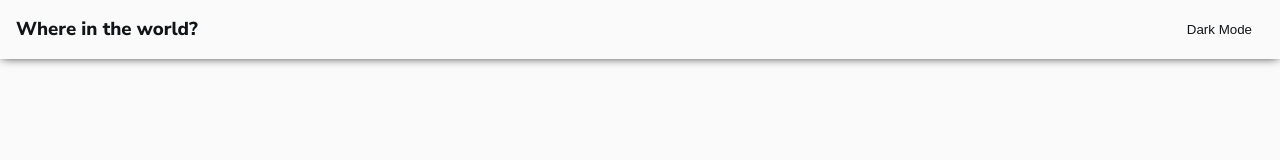
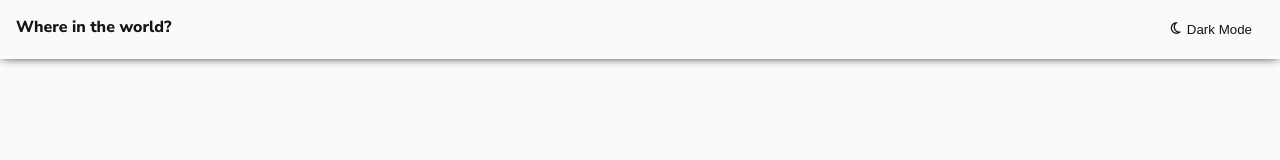
Before and after one commit to tomzacchia/countries-explorer, a React (Create React App) app: page / in a window 1280 px wide. Shown: the top 160 px of the page. Built offline with nearby package versions, Linux system fonts and the light colour scheme.

Commit message:
Add font-awesome moon icon to header

```diff
--- a/src/App.js
+++ b/src/App.js
@@ -12,7 +12,7 @@ function App() {
   return (
     <ThemeProvider theme={themeMode}>
       <GlobalStyles />
-      <Header toggleTheme={toggleTheme} />
+      <Header toggleTheme={toggleTheme} theme={theme} />
     </ThemeProvider>
   );
 }
--- a/src/components/header/header.js
+++ b/src/components/header/header.js
@@ -1,16 +1,18 @@
 import React from "react";
 import * as Styles from "./header.styles";
-import { Button } from "../../styles/buttons";
+import { ButtonNoShadow } from "../../styles/buttons";
 
-const Header = ({ toggleTheme }) => {
+const Header = ({ toggleTheme, theme }) => {
+  const iconClassname = theme === "light" ? "far fa-moon" : "fas fa-moon";
+
   return (
     <Styles.HeaderContainer>
-      <h3> Where in the world? </h3>
+      <Styles.HeaderTitle> Where in the world? </Styles.HeaderTitle>
 
-      <Button onClick={toggleTheme}>
-        <i></i>
+      <ButtonNoShadow className={"withIcon"} onClick={toggleTheme}>
+        <i className={iconClassname}></i>
         <p> Dark Mode </p>
-      </Button>
+      </ButtonNoShadow>
     </Styles.HeaderContainer>
   );
 };
--- a/src/components/header/header.styles.js
+++ b/src/components/header/header.styles.js
@@ -10,3 +10,7 @@ export const HeaderContainer = styled.div`
       : "transparent"};
   box-shadow: 0px 0px 10px -2px #000000;
 `;
+
+export const HeaderTitle = styled.h3`
+  font-size: 16px;
+`;
--- a/src/styles/buttons.js
+++ b/src/styles/buttons.js
@@ -3,14 +3,22 @@ import styled from "styled-components";
 export const Button = styled.button`
   border: none;
   padding: 6px 12px;
+  display: flex;
   background-color: transparent;
   color: ${({ theme }) => theme.text};
+  box-shadow: 1px 1px 13px 1px #000000;
 
   &:focus {
     outline: none;
   }
+
+  &.withIcon {
+    i {
+      margin-right: 6px;
+    }
+  }
 `;
 
-export const ButtonWithShadow = styled(Button)`
-  box-shadow: 1px 1px 13px 1px #000000;
+export const ButtonNoShadow = styled(Button)`
+  box-shadow: none;
 `;
--- a/src/styles/colors.js
+++ b/src/styles/colors.js
@@ -1,17 +1,10 @@
-/*
-- Dark Blue (Dark Mode Elements): #2b3945
-- Very Dark Blue (Dark Mode Background): #202c37
-- Very Dark Blue (Light Mode Text): #111517
-- Dark Gray (Light Mode Input): #858585
-- Very Light Gray (Light Mode Background): #fafafa
-- White (Dark Mode Text & Light Mode Elements): hsl(0, 0%, 100%)
-*/
+// DARK MODE
+export const DARK_BLUE = "#2B3945"; // element
+export const DARK_BLUE_BG = "#202C37"; // bg
 
-export const DARK_BLUE = "#2B3945";
-export const DARK_BLUE_BG = "#202C37";
-
-export const VERY_LIGHT_GRAY_BG = "#FAFAFA";
-export const DARK_GRAY = "#858585";
-export const DARK_BLUE_TEXT = "#111517";
+// LIGHT MODE
+export const VERY_LIGHT_GRAY_BG = "#FAFAFA"; // bg
+export const DARK_GRAY = "#858585"; // input text
+export const DARK_BLUE_TEXT = "#111517"; // text
 
 export const WHITE = "#FFF";
```
